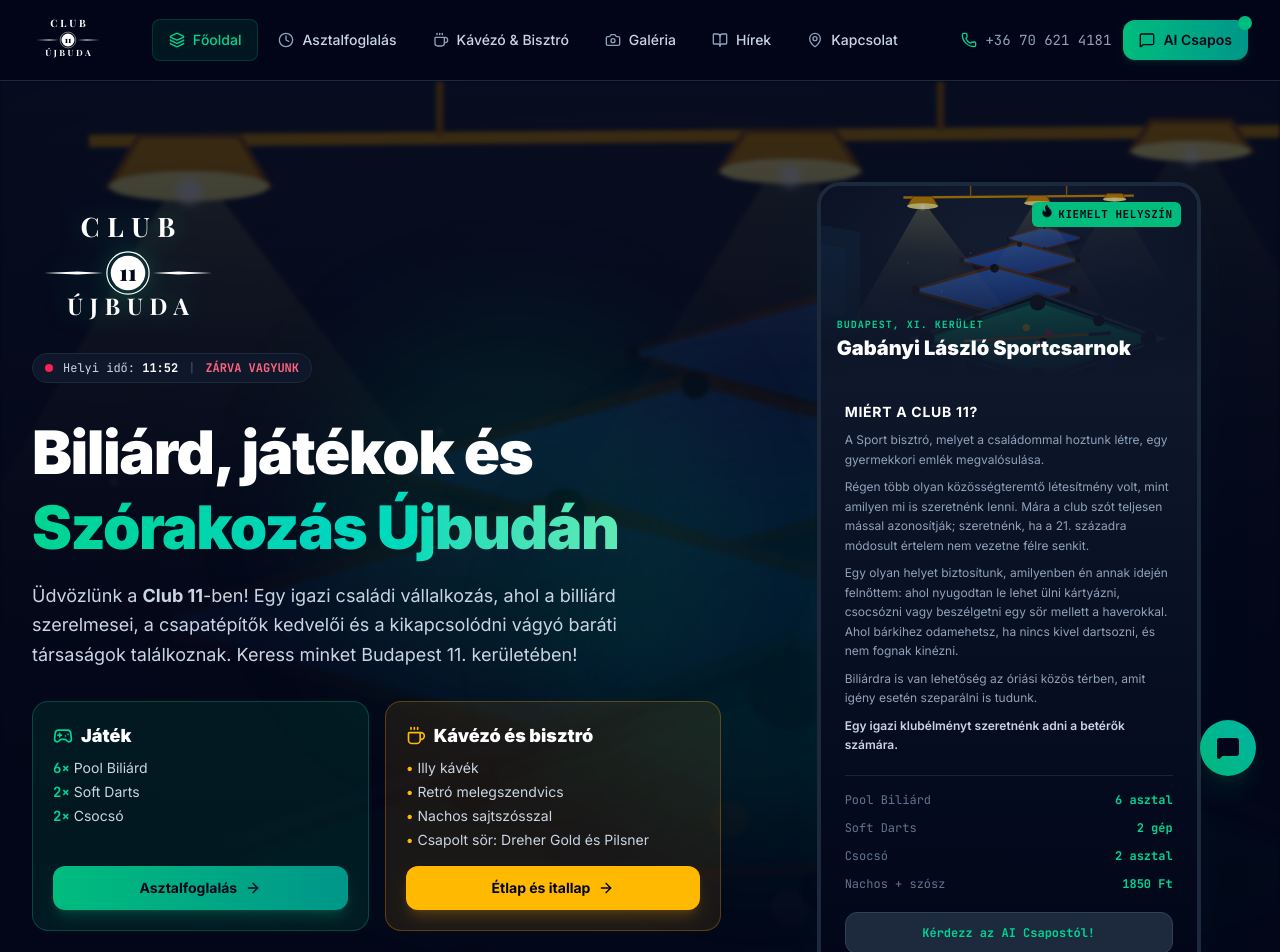
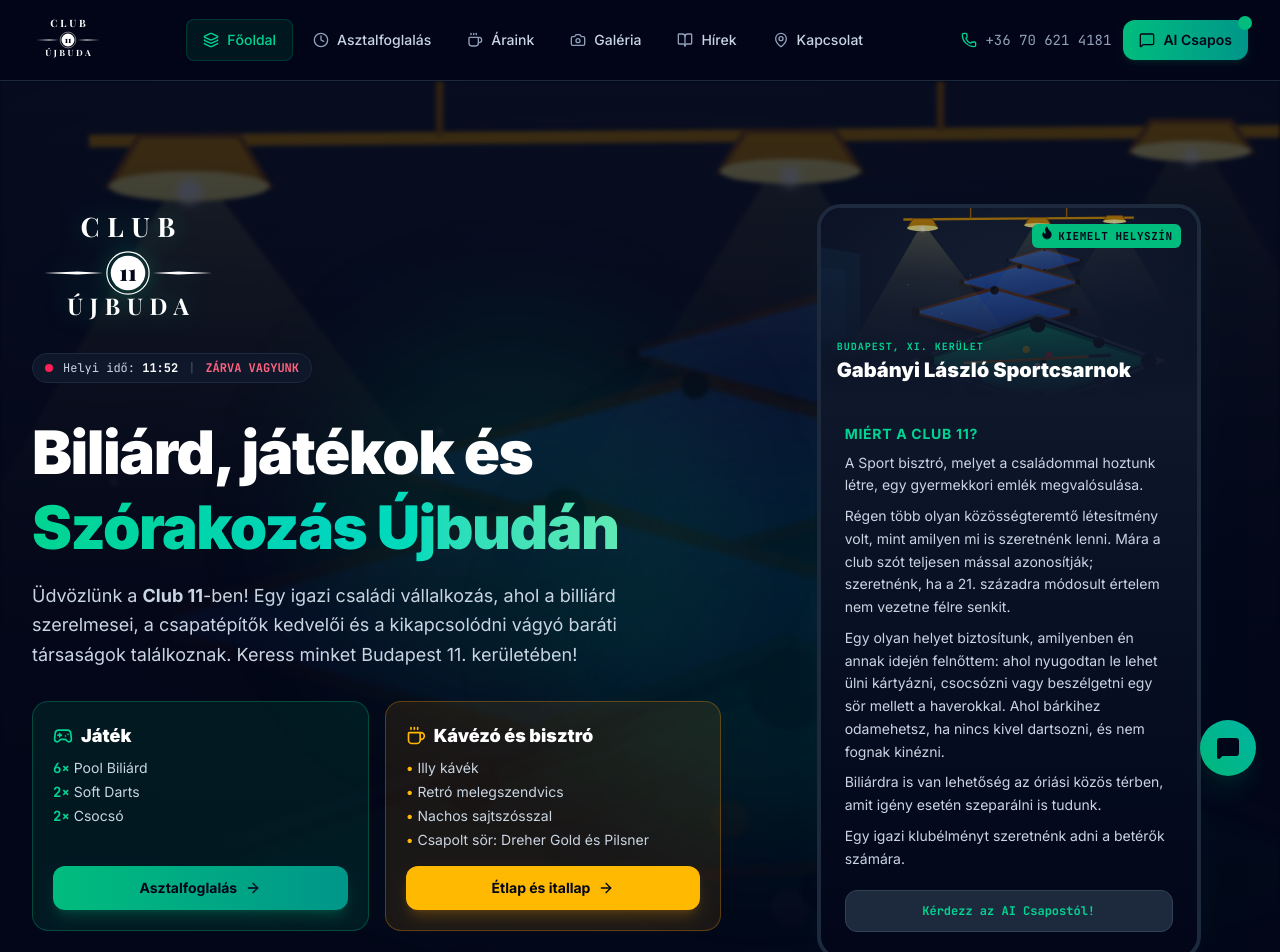
Before and after one commit to kyoshozozo/Club11, a React (Vite) app: page / in a window 1280 px wide. Shown: the top 952 px of the page. Built offline with nearby package versions, Linux system fonts and the light colour scheme; a web font is replaced by a local one.

Commit message:
Add files via upload
Frissítés 5/1

```diff
--- a/src/components/Hero.tsx
+++ b/src/components/Hero.tsx
@@ -6,10 +6,7 @@
 import React, { useState, useEffect } from 'react';
 import { Navigation, ShieldCheck, ArrowRight, Flame, Gamepad2, Coffee } from 'lucide-react';
 import Club11Logo from './Club11Logo';
-import { OPENING_HOURS, budapestNow, MENU_ITEMS, TABLE_CATEGORIES } from '../data';
-
-// A kiemelt snack neve és ára az árlistából jön, így nem térhet el tőle
-const FEATURED_SNACK = MENU_ITEMS.find(item => item.id === 'et-nachos')!;
+import { OPENING_HOURS, budapestNow, TABLE_CATEGORIES } from '../data';
 
 // A bisztró pillér kiemelt tételei (csak olyan, ami az árlistában is szerepel)
 const BISTRO_HIGHLIGHTS = ['Illy kávék', 'Retró melegszendvics', 'Nachos sajtszósszal', 'Csapolt sör: Dreher Gold és Pilsner'];
@@ -177,32 +174,14 @@ export default function Hero({ onStartBooking, onExploreMenu, onOpenChat }: Hero
               {/* Card content list */}
               <div className="p-6 space-y-5 bg-gradient-to-b from-slate-900 to-slate-950">
                 <div className="space-y-2">
-                  <h4 className="text-sm font-bold text-white uppercase tracking-wider">Miért a Club 11?</h4>
-                  <div className="text-xs text-slate-400 leading-relaxed font-sans space-y-2">
+                  <h4 className="text-sm font-bold text-emerald-400 uppercase tracking-wider">Miért a Club 11?</h4>
+                  {/* Ugyanaz a betűméret és stílus, mint a "Kávézó és bisztró" dobozban */}
+                  <div className="text-sm text-slate-300 leading-relaxed font-sans space-y-2">
                     <p>A Sport bisztró, melyet a családommal hoztunk létre, egy gyermekkori emlék megvalósulása.</p>
                     <p>Régen több olyan közösségteremtő létesítmény volt, mint amilyen mi is szeretnénk lenni. Mára a club szót teljesen mással azonosítják; szeretnénk, ha a 21. századra módosult értelem nem vezetne félre senkit.</p>
                     <p>Egy olyan helyet biztosítunk, amilyenben én annak idején felnőttem: ahol nyugodtan le lehet ülni kártyázni, csocsózni vagy beszélgetni egy sör mellett a haverokkal. Ahol bárkihez odamehetsz, ha nincs kivel dartsozni, és nem fognak kinézni.</p>
                     <p>Biliárdra is van lehetőség az óriási közös térben, amit igény esetén szeparálni is tudunk.</p>
-                    <p className="text-slate-300 font-semibold">Egy igazi klubélményt szeretnénk adni a betérők számára.</p>
-                  </div>
-                </div>
-
-                <div className="border-t border-slate-800/80 pt-4 space-y-3 text-xs font-mono">
-                  <div className="flex justify-between items-center text-slate-300">
-                    <span className="text-slate-500">Pool Biliárd</span>
-                    <span className="text-emerald-400 font-bold">6 asztal</span>
-                  </div>
-                  <div className="flex justify-between items-center text-slate-300">
-                    <span className="text-slate-500">Soft Darts</span>
-                    <span className="text-emerald-400 font-bold">2 gép</span>
-                  </div>
-                  <div className="flex justify-between items-center text-slate-300">
-                    <span className="text-slate-500">Csocsó</span>
-                    <span className="text-emerald-400 font-bold">2 asztal</span>
-                  </div>
-                  <div className="flex justify-between items-center text-slate-300">
-                    <span className="text-slate-500">{FEATURED_SNACK.name}</span>
-                    <span className="text-emerald-400 font-bold">{FEATURED_SNACK.price.toLocaleString('hu-HU')} Ft</span>
+                    <p>Egy igazi klubélményt szeretnénk adni a betérők számára.</p>
                   </div>
                 </div>
 
--- a/src/components/Navbar.tsx
+++ b/src/components/Navbar.tsx
@@ -20,7 +20,7 @@ export default function Navbar({ activeSection, setActiveSection, isChatOpen, se
   const navItems = [
     { id: 'home', label: 'Főoldal', icon: Layers },
     { id: 'booking', label: 'Asztalfoglalás', icon: Clock },
-    { id: 'menu', label: 'Kávézó & Bisztró', icon: Coffee },
+    { id: 'menu', label: 'Áraink', icon: Coffee },
     { id: 'gallery', label: 'Galéria', icon: Camera },
     { id: 'posts', label: 'Hírek', icon: BookOpen },
     { id: 'about', label: 'Kapcsolat', icon: MapPin },
```
